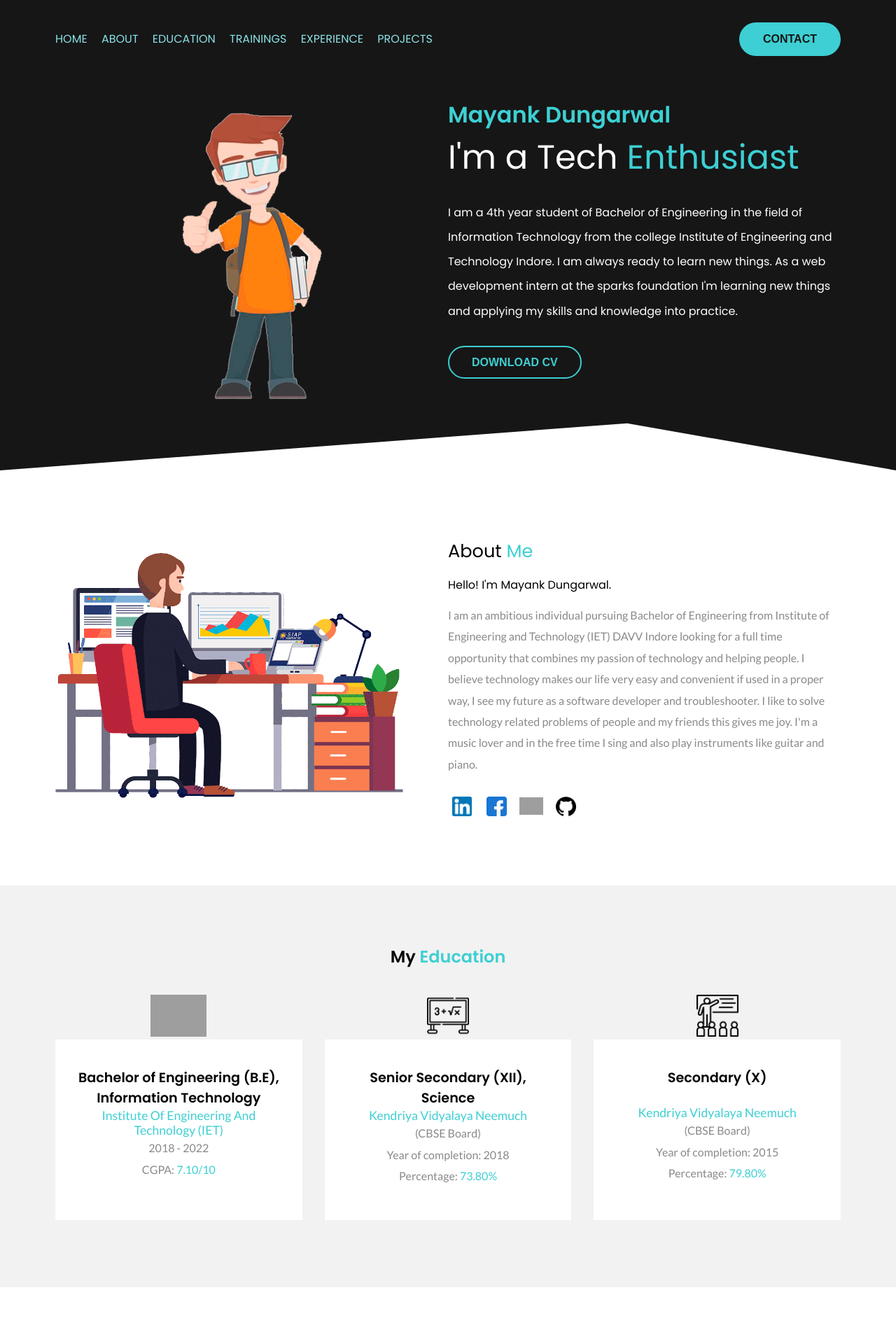
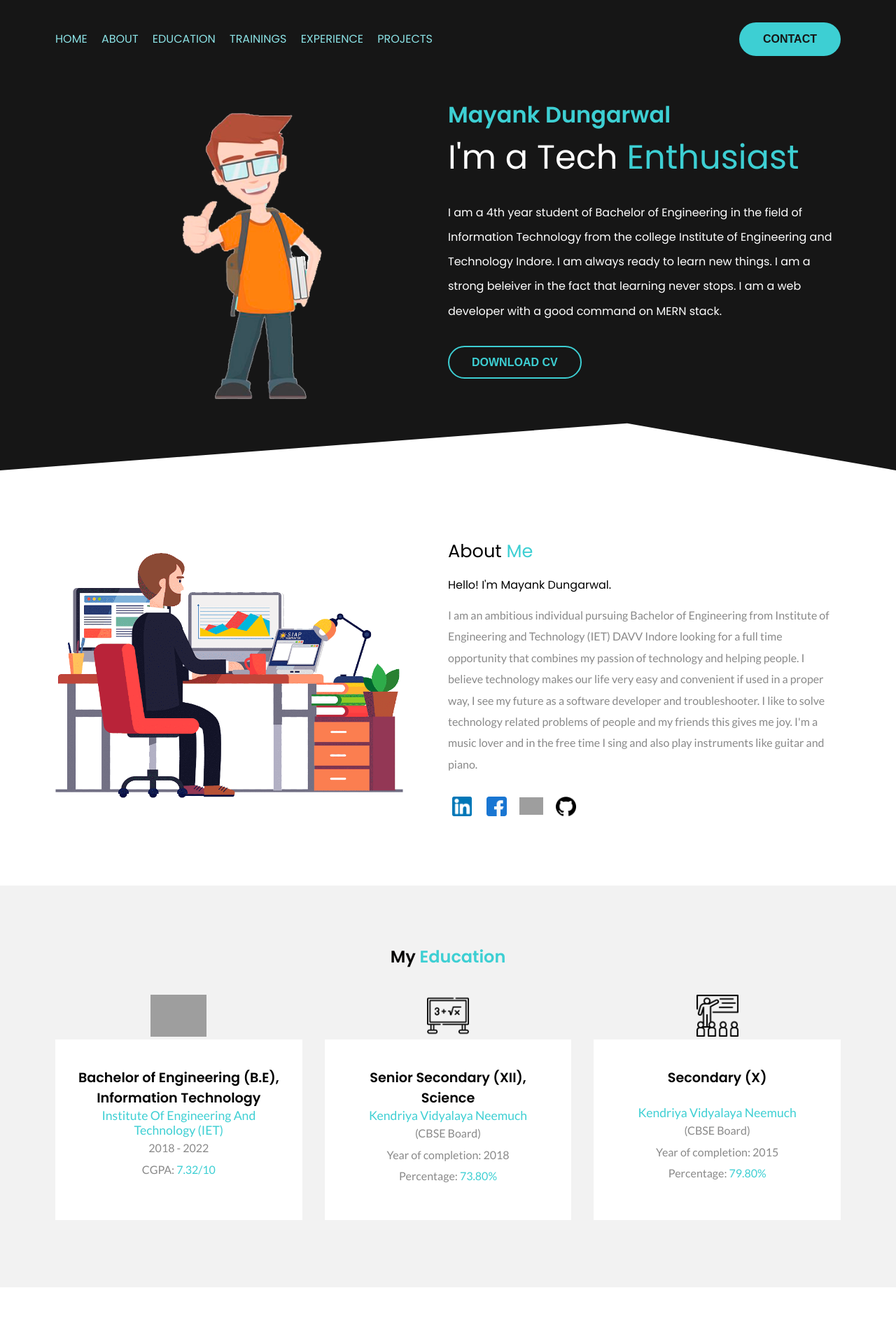
Before and after one commit to mayankd07/My-Portfolio, a PHP site: page / in a window 1280 px wide. Shown: the top 1920 px of the page at 70% size. Run offline with PHP 8.4, Linux system fonts and the light colour scheme; some libraries are stand-ins or nearby versions; grey boxes are pictures that could not be loaded.

Commit message:
update education and other details

```diff
--- a/index.html
+++ b/index.html
@@ -55,7 +55,7 @@
                 <div class="right flex-1">
                     <h6>Mayank Dungarwal</h6>
                     <h1>I'm a Tech <span>Enthusiast</span></h1>
-                    <p>I am a 4th year student of Bachelor of Engineering in the field of Information Technology from the college Institute of Engineering and Technology Indore. I am always ready to learn new things. As a web development intern at the sparks foundation I'm learning new things and applying my skills and knowledge into practice.</p>
+                    <p>I am a 4th year student of Bachelor of Engineering in the field of Information Technology from the college Institute of Engineering and Technology Indore. I am always ready to learn new things. I am a strong beleiver in the fact that learning never stops. I am a web developer with a good command on MERN stack.</p>
                     <div class="cv">
 
                         <a target="_blank" href="resume.pdf"><button class="btn btn-secondary">Download CV</button></a>
@@ -99,7 +99,7 @@
 
                         <h4>Institute Of Engineering And Technology (IET)</h4>
                         <p>2018 - 2022</p>
-                        <p>CGPA: <span>7.10/10</span> </p>
+                        <p>CGPA: <span>7.32/10</span> </p>
                     </div>
                     <div class="card">
                         <img src="./images/12th .png" alt="">
@@ -156,7 +156,7 @@
                     <div class="card">
                         <img src="./images/web.png" alt="Programming languages">
                         <h2>Web Development</h2>
-                        <p>Full stack development, MongoDB, Flask(Basic), React(Basic), nodeJs(basic), </p>
+                        <p>Full stack development, MongoDB, Flask(Basic), React(Basic), nodeJs, </p>
 
                     </div>
                     <div class="card">
@@ -177,9 +177,9 @@
                         <img class="sparks-logo" src="./images/sparks.png" alt="">
                         <h3>The Sparks Foundation</h3>
                         <p>Web development intern</p>
-                        <p>1 month <span><img src="./images/clock.png" alt="clock logo"></span></p>
-                        <p>July 2021 - ongoing</p>
-                        <a class="internship-certificate" href="https://drive.google.com/file/d/1jZdtMOXAkIeaNg-Bf6WTCzW0i9wna4eB/view?usp=sharing">Certificate Link</a>
+                        <p>1 month </p>
+                        <p>July 2021 - August 2021</p>
+                        <a class="internship-certificate" target="_blank" href="https://drive.google.com/file/d/1BTSpYSeHtCkd3qRC9_FsZFqXb214IXyo/view?usp=sharing">Certificate Link</a>
                     </div>
                 </div>
             </div>
--- a/index.js
+++ b/index.js
@@ -8,5 +8,5 @@ app.get('/', (req, res)=>{
 })
 
 app.listen(process.env.PORT|| 3000, ()=>{
-    console.log("Server has started on port 3000");
+    console.log("Server has started successfully");
 })
--- a/public/css/style.css
+++ b/public/css/style.css
@@ -209,7 +209,7 @@ section{
     justify-content: center;
     width: 40px;
     height: 35px;
-    border-radius: 70%;
+    /* border-radius: 70%; */
     margin-right: 0.6rem;
     transition: all .2s ease;
 }
```
